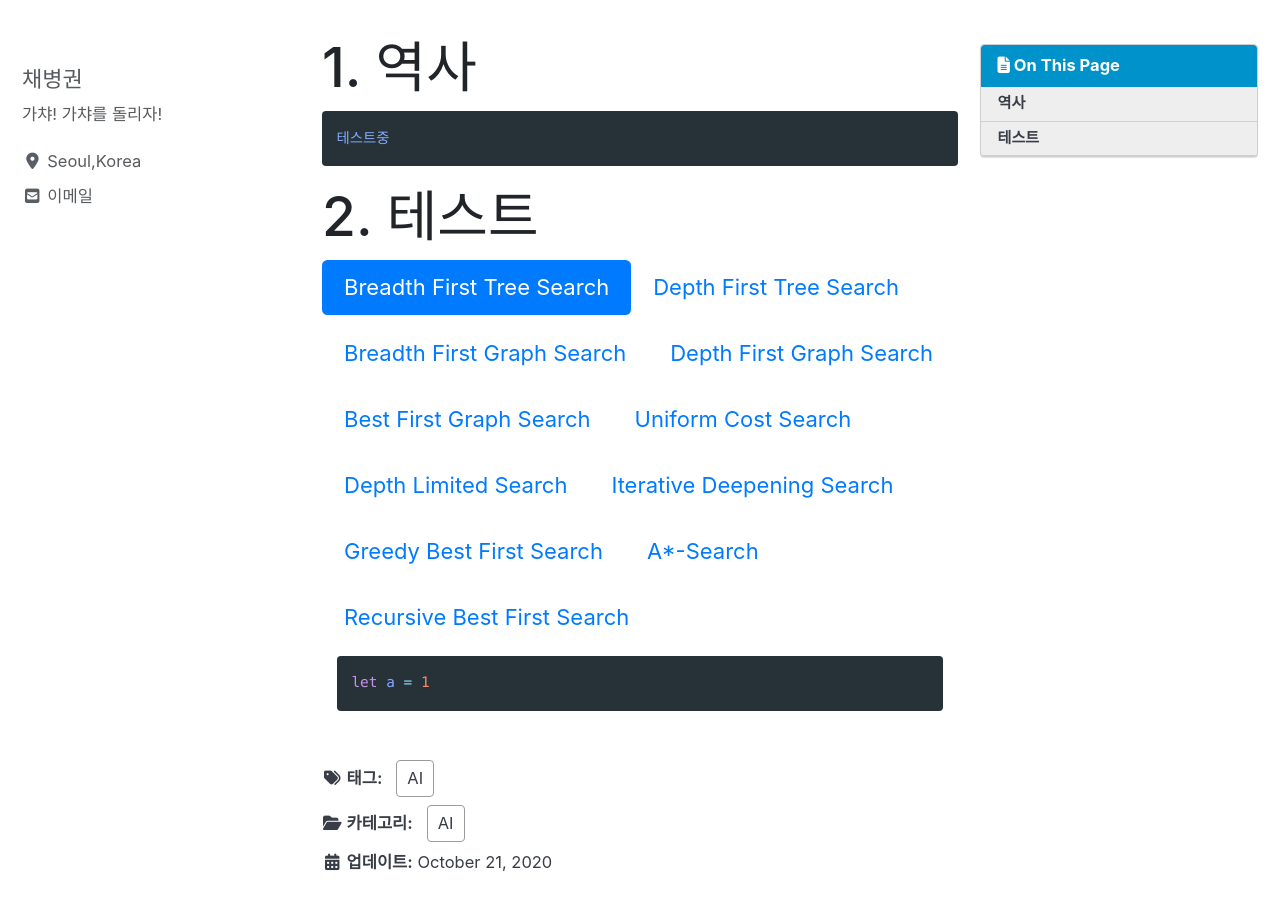
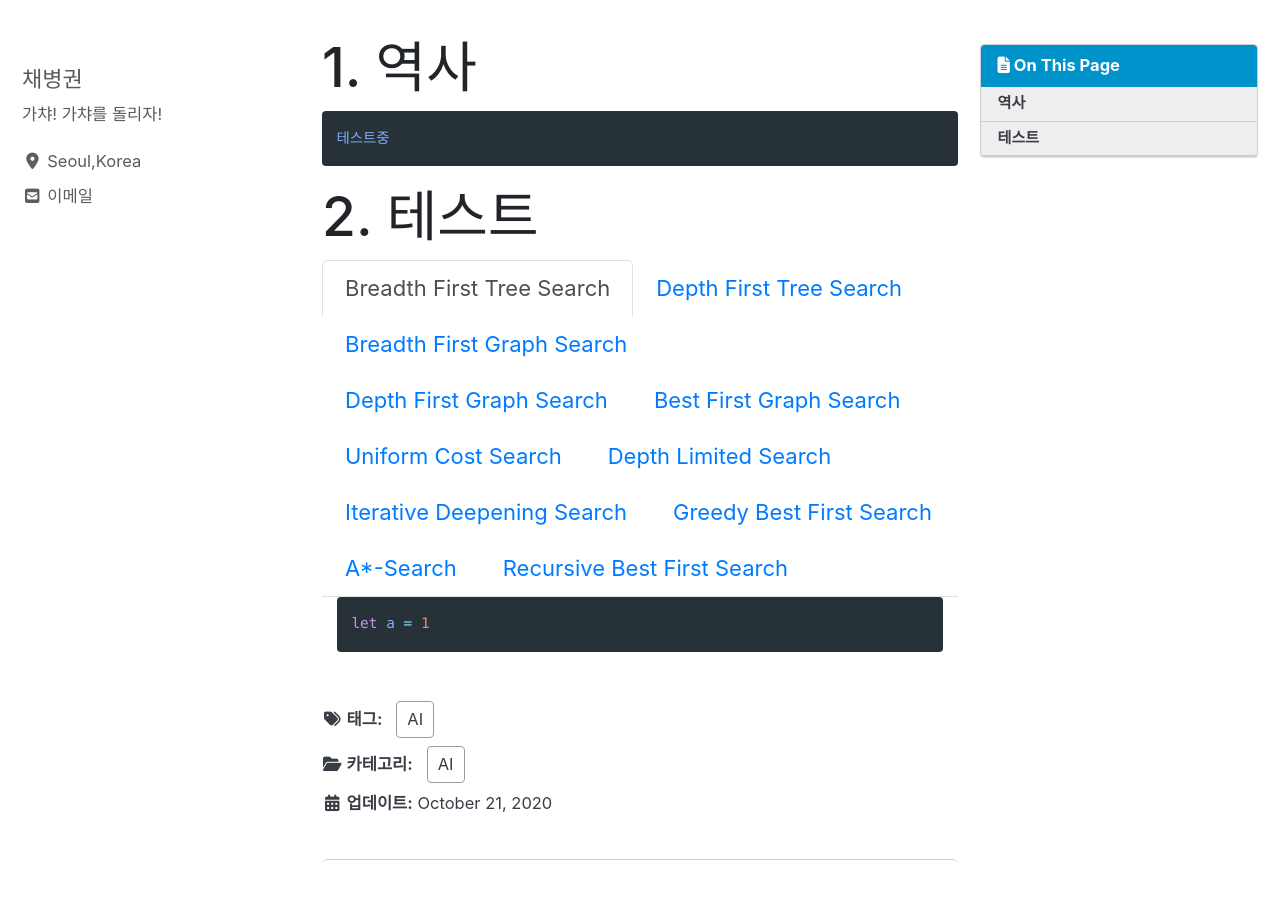
Before and after one commit to ByeongGwonChae/mynotebook, a Jekyll site: the page built from _posts/2020-10-21-인공지능-01_소개.md, in a window 1280 px wide and 900 px high, scrolled down 347 px. Built offline with Jekyll 4.4.1, drawn with Linux system fonts in a browser that asks for light colours; cached includes are drawn as plain includes; nearby versions of some CDN libraries.

Commit message:
Update 2020-10-21-인공지능-01_소개.md

```diff
--- a/_posts/2020-10-21-인공지능-01_소개.md
+++ b/_posts/2020-10-21-인공지능-01_소개.md
@@ -33,7 +33,7 @@ toc_sticky: true
 
 <div id="allalgorithm">
 	<!-- Nav tabs -->
-	<ul class="nav nav-pills">
+	<ul class="nav nav-tabs">
 		<li class="nav-item">
 			<a class="nav-link active" data-toggle="tab" href="#breadth_first_tree_search">Breadth First Tree Search</a>
 		</li>
```
